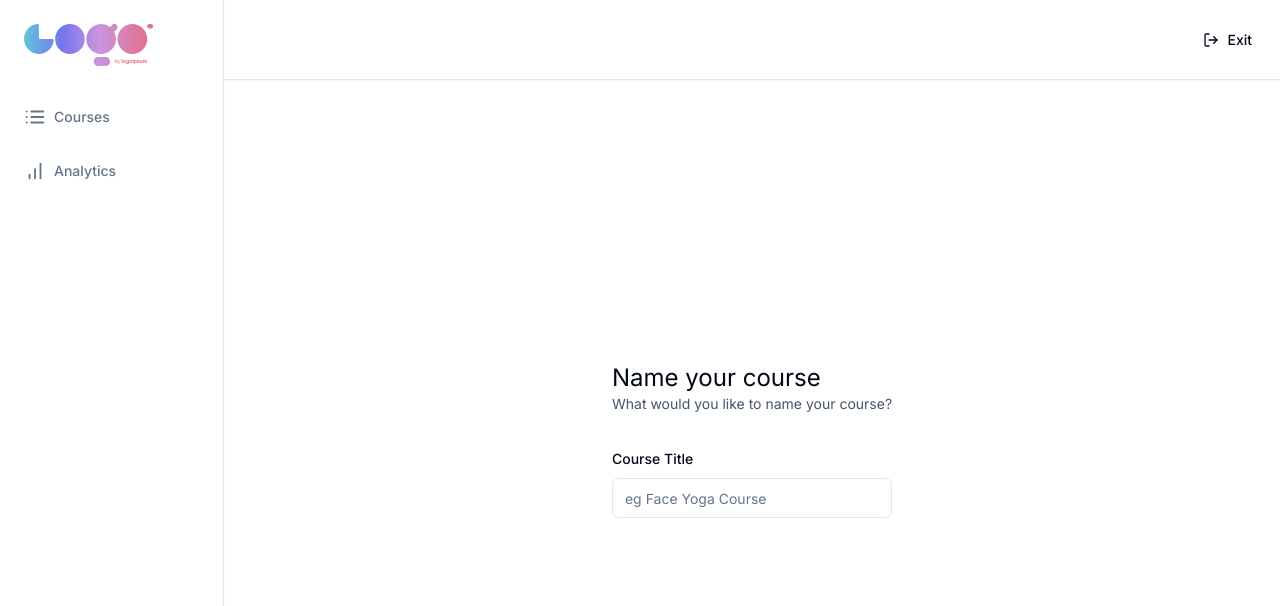
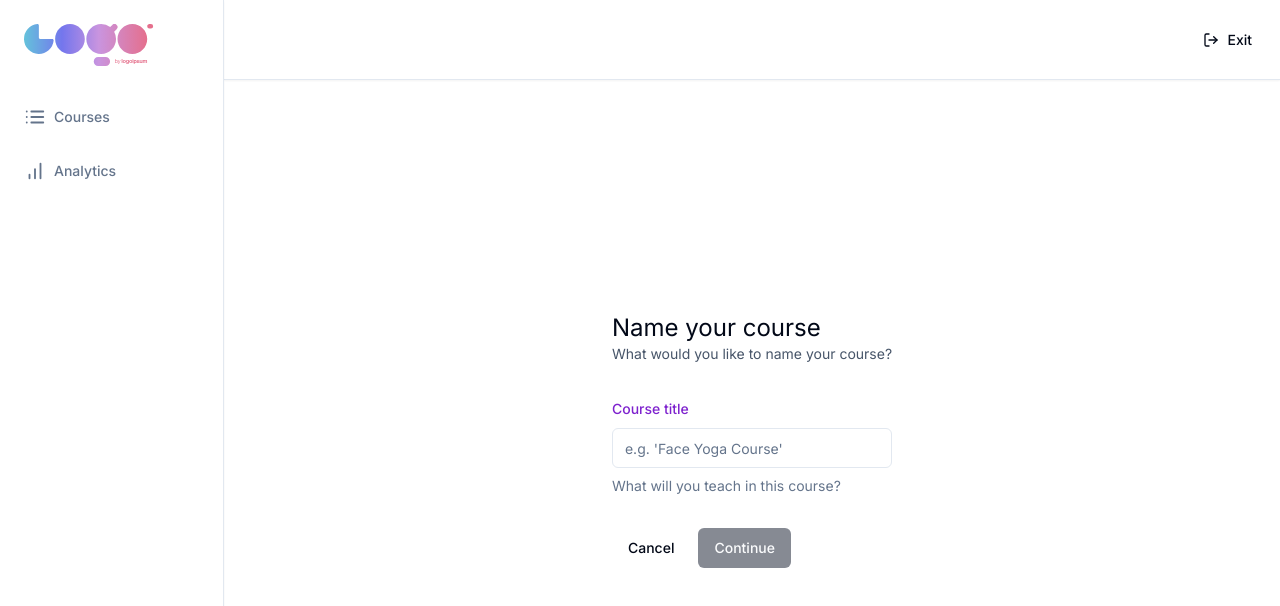
Before and after one commit to dhairya8luthra/course-website, a Next.js app in the folder course-website/: page /teacher/create in a window 1280 px wide. Shown: the top 606 px of the page. Built offline with nearby package versions, Linux system fonts and the light colour scheme; no server answers.

Commit message:
fform basic done axios init

```diff
--- a/course-website/src/app/(dashboard)/(routes)/(teacher)/teacher/create/page.tsx
+++ b/course-website/src/app/(dashboard)/(routes)/(teacher)/teacher/create/page.tsx
@@ -3,7 +3,8 @@ import * as z from "zod";
 import axios from "axios";
 import {zodResolver} from "@hookform/resolvers/zod";
 import { useForm } from "react-hook-form";
-import { useRouter } from "next/router";
+import { useRouter } from "next/navigation";
+import Link from "next/link";
 import {
     Form ,
     FormControl,
@@ -21,6 +22,7 @@ const schema = z.object({
     })
     });
 export default function Createpage() {
+    const router = useRouter();
     const form = useForm<z.infer<typeof schema>>({
         resolver: zodResolver(schema),
         defaultValues:{
@@ -28,8 +30,15 @@ export default function Createpage() {
         }
     })
     const {isSubmitting,isValid} = form.formState;
-    const OnSubmit =(values: z.infer<typeof schema>) =>{
+    const OnSubmit = async(values: z.infer<typeof schema>) =>{
         console.log(values);
+        try {
+            const response = await axios.post("/api/course",values);
+
+
+        }catch{
+            console.log("Something went Wrong")
+        }
     }
   return (
     <div className="max-w-5xl mx-auto flex md:items-center
@@ -42,26 +51,51 @@ export default function Createpage() {
                 What would you like to name your course?
             </p>
             <Form {...form}>
-                <form onSubmit={form.handleSubmit(OnSubmit)}
-                className="space-y-8 mt-8">
+          <form
+            onSubmit={form.handleSubmit(OnSubmit)}
+            className="space-y-8 mt-8"
+          >
             <FormField
               control={form.control}
               name="title"
-                    render={({field}) =>(
+              render={({ field }) => (
                 <FormItem>
-                            <FormLabel>
-                                Course Title
+                  <FormLabel className="text-purple-700">
+                    Course title
                   </FormLabel>
                   <FormControl>
                     <Input
                       disabled={isSubmitting}
-                                placeholder="eg Face Yoga Course"
-                                {...field}></Input>
+                      placeholder="e.g. 'Face Yoga Course'"
+                      {...field}
+                    />
                   </FormControl>
+                  <FormDescription>
+                    What will you teach in this course?
+                  </FormDescription>
+                  <FormMessage />
                 </FormItem>
-                    )}></FormField>
+              )}
+            />
+            <div className="flex items-center gap-x-2">
+              <Link href="/">
+                <Button
+                  type="button"
+                  variant="ghost"
+                >
+                  Cancel
+                </Button>
+              </Link>
+              <Button
+                type="submit"
+                disabled={!isValid || isSubmitting}
+              >
+                Continue
+              </Button>
+            </div>
           </form>
         </Form>
+
         </div>
     </div>
   )
```
Lines whose indentation alone changed are shown as unchanged.
